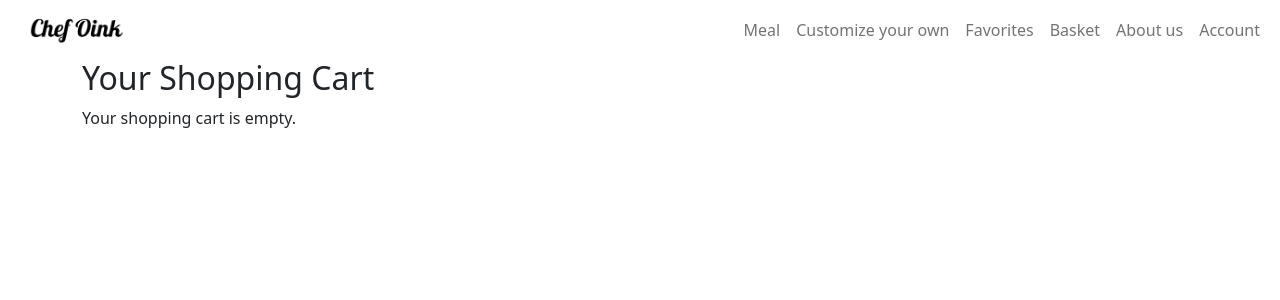
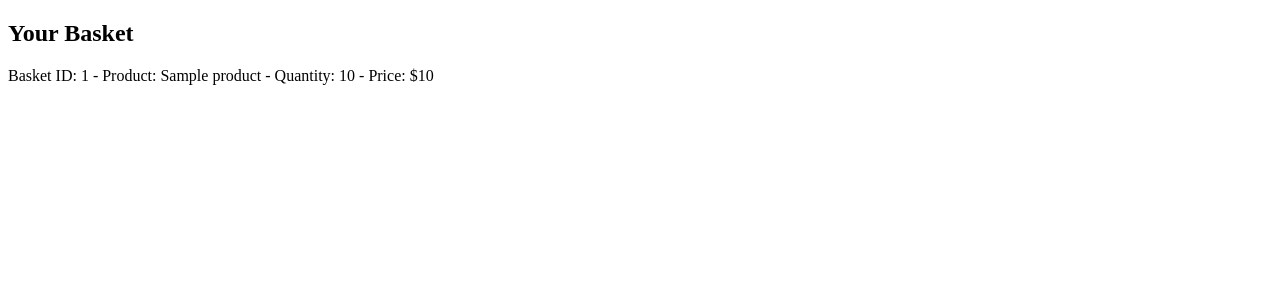
Before and after one commit to MariahBugeja/php-rep, a PHP site: page /basket.php in a window 1280 px wide. Shown: the top 300 px of the page. Run offline with PHP 8.4, Linux system fonts and the light colour scheme; the visitor is signed in with stand-in values (Sample User, id 1); tables that the repository leaves empty or names only in its code hold one stand-in row (values such as "Sample post").

Commit message:
add to cart
Made the add to cart function work still minor changes need to be done

```diff
--- a/php web/basket.php
+++ b/php web/basket.php
@@ -1,37 +1,49 @@
 <?php
 session_start();
-
 include 'dp.php';
 
-// Retrieve the shopping cart array from the session
-$cart = isset($_SESSION['cart']) ? $_SESSION['cart'] : array();
+// Check if the user is logged in
+if (!isset($_SESSION['user_id'])) {
+    header("Location: login.php");
+    exit();
+}
 
-include 'includes/header.php';
+$user_id = $_SESSION['user_id'];
+
+$basketQuery = "SELECT b.basket_id, p.Name, b.quantity, p.Price
+                FROM basket b
+                JOIN products p ON b.product_id = p.productsid
+                WHERE b.user_id = $user_id";
+
+$basketResult = $conn->query($basketQuery);
+
+if (!$basketResult) {
+    echo "Error: " . $conn->error;
+    exit();
+}
 ?>
 
 <!DOCTYPE html>
 <html lang="en">
 <head>
+    <meta charset="UTF-8">
+    <meta name="viewport" content="width=device-width, initial-scale=1.0">
+    <title>Your Basket</title>
+    <link rel="stylesheet" href="style.css">
 </head>
 <body>
 
-
-<div class="container">
-    <div class="row">
-        <div class="col-md-12 mb-4">
-            <h2>Your Shopping Cart</h2>
-            <?php
-            // Display the cart content
-            if (!empty($cart)) {
-                foreach ($cart as $productId => $item) {
-                    echo '<p>Name: ' . $item['name'] . ', Quantity: ' . $item['quantity'] . ', Price: $' . $item['price'] . '</p>';
-                }
-            } else {
-                echo '<p>Your shopping cart is empty.</p>';
-            }
-            ?>
-        </div>
-    </div>
+<div class="container mt-5">
+    <h2>Your Basket</h2>
+    <?php
+    if ($basketResult->num_rows > 0) {
+        while ($item = $basketResult->fetch_assoc()) {
+            echo '<p>Basket ID: ' . $item['basket_id'] . ' - Product: ' . $item['Name'] . ' - Quantity: ' . $item['quantity'] . ' - Price: $' . $item['Price'] . '</p>';
+        }
+    } else {
+        echo '<p>Your basket is empty.</p>';
+    }
+    ?>
 </div>
 
 
```
Also changed, not shown: php web/add_to_basket.php (added, +53 -0 lines), php web/meal.php (+3 -11 lines), php web/script.js (+1 -12 lines), php web/favorites.php (added), php web/includes/product.php (added), php web/update_favorites.php (added).
